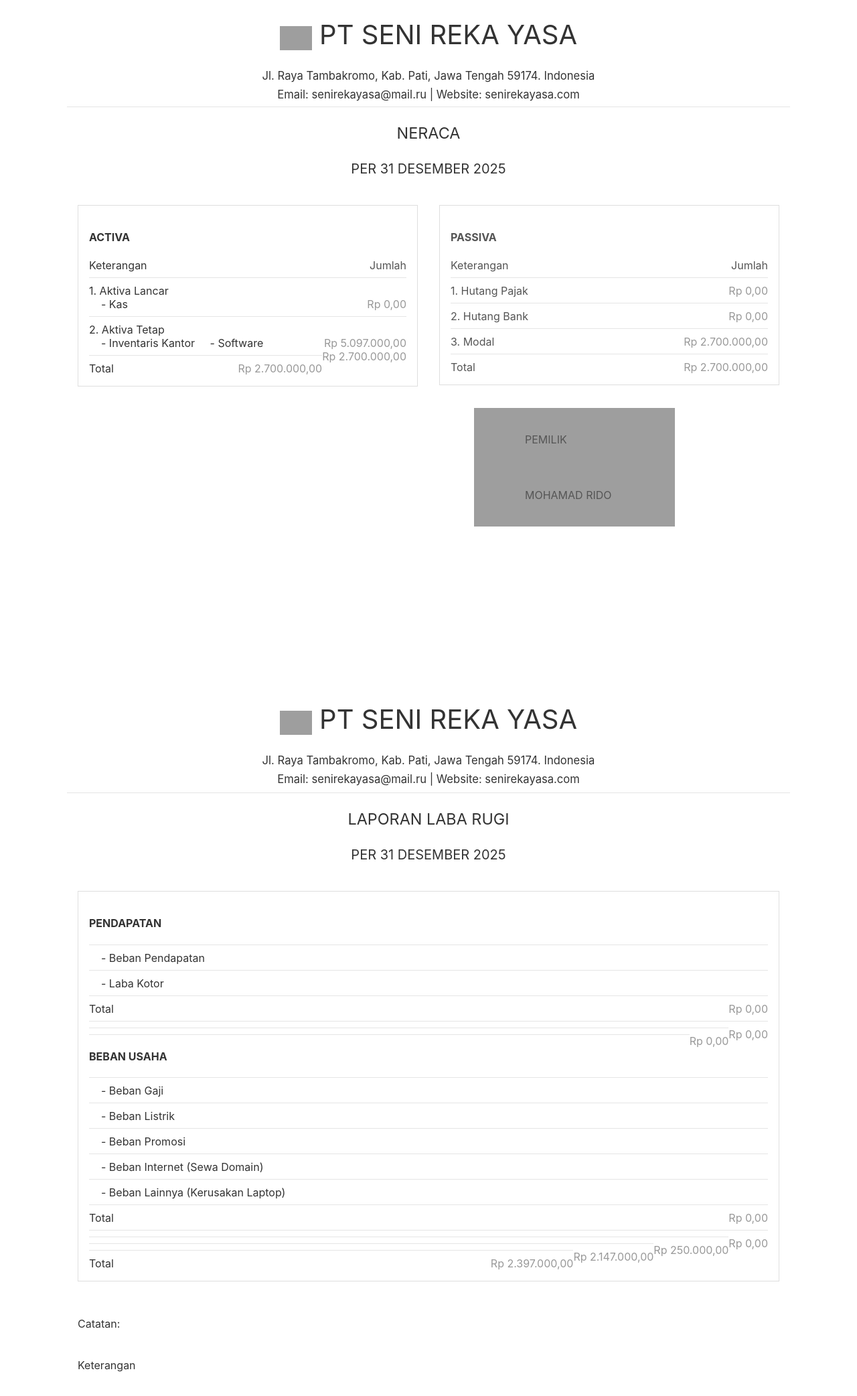
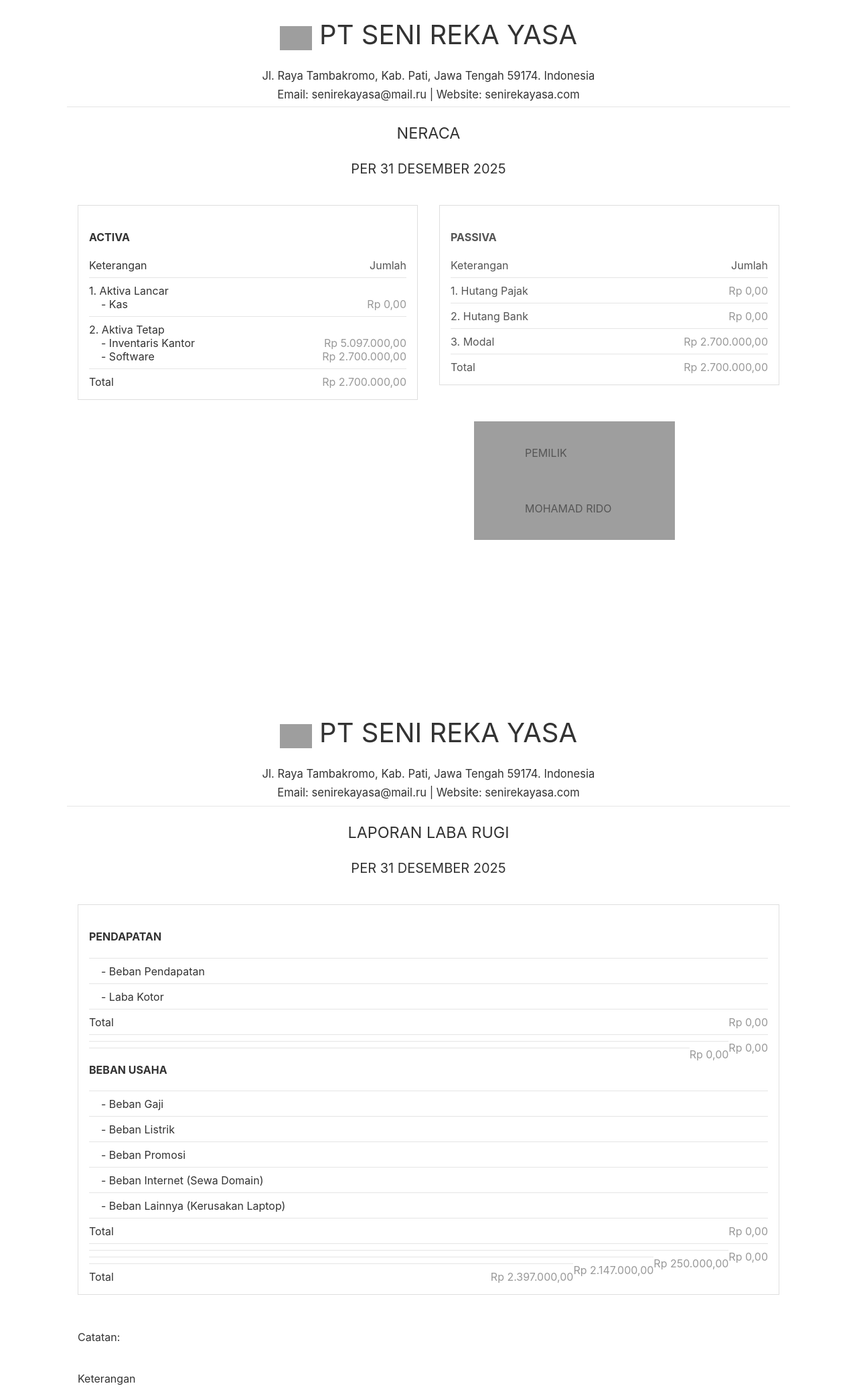
Before and after one commit to artslinux/nudc33ycmqc, a Jekyll site: the page neraca.html, which Jekyll copies as it is, in a window 1280 px wide. Shown: the whole page at 67% size. Built offline with Jekyll 4.4.1, drawn with Linux system fonts in a browser that asks for light colours; grey boxes are pictures that could not be loaded.

Commit message:
Update neraca.html

```diff
--- a/neraca.html
+++ b/neraca.html
@@ -255,8 +255,8 @@ html {scrollbar-width: thin; scrollbar-color: #888 #f1f1f1;}
     &nbsp;&nbsp;&nbsp;&nbsp;-&nbsp;Inventaris Kantor
     <div class="container-right">
     Rp 5.097.000,00
-    </div>
-        &nbsp;&nbsp;&nbsp;&nbsp;-&nbsp;Software
+    </div><br/>
+    &nbsp;&nbsp;&nbsp;&nbsp;-&nbsp;Software
     <div class="container-right">
     Rp 2.700.000,00
     </div>
```
